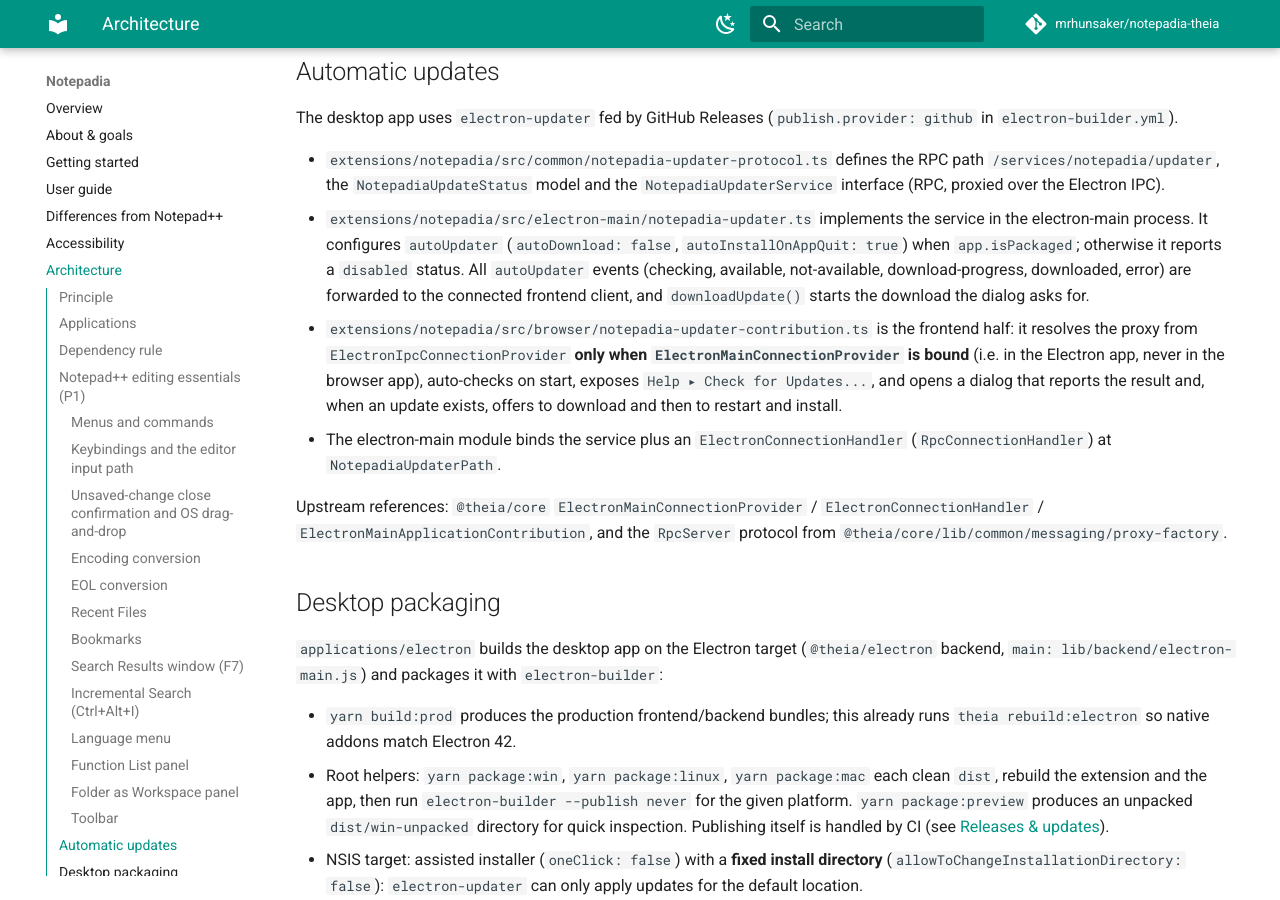
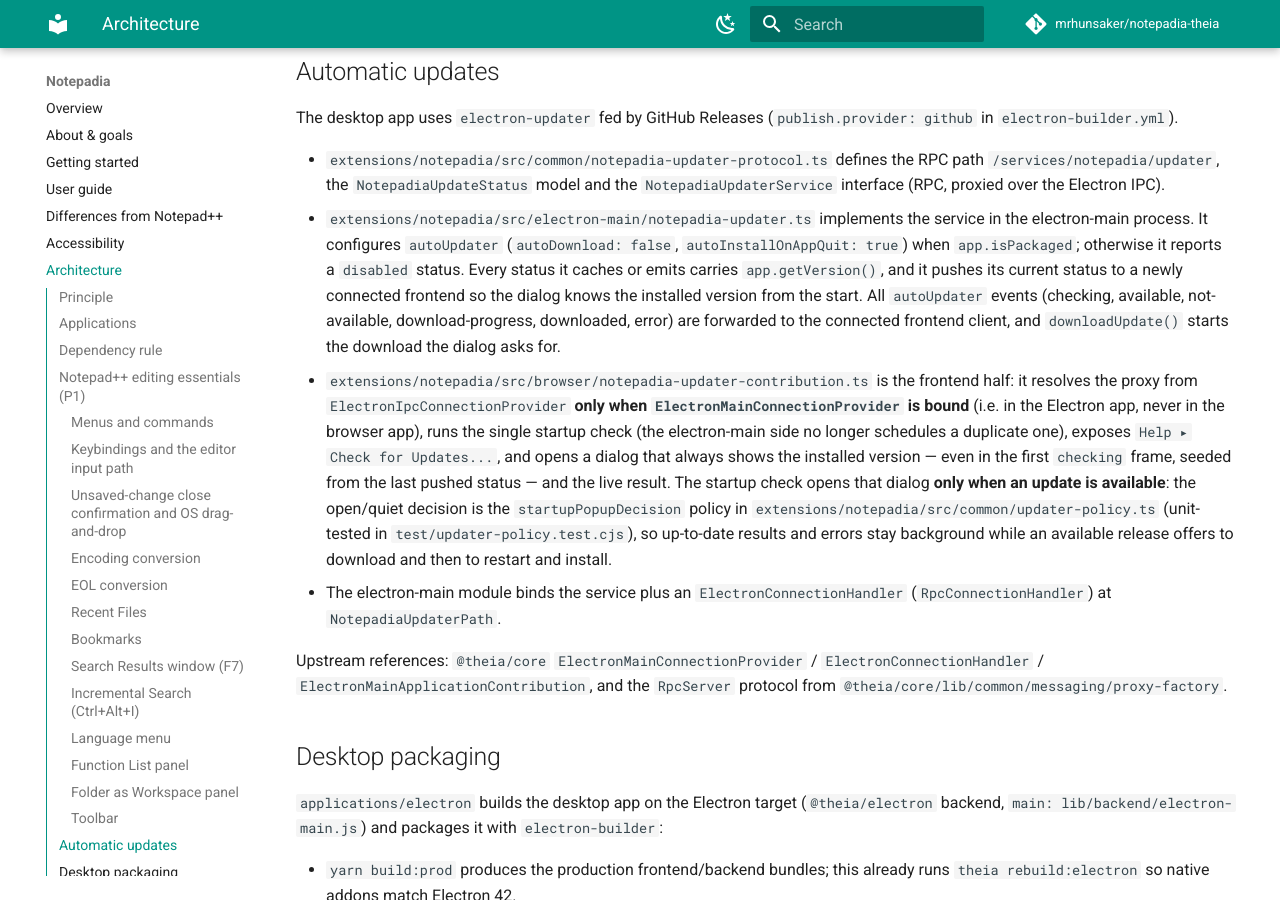
Before and after one commit to mrhunsaker/notepadia-theia, an MkDocs documentation site: the page built from docs/architecture.md, in a window 1280 px wide and 900 px high, scrolled down 7750 px. Built offline with MkDocs 1.6.1 and Material for MkDocs 9.7.7, drawn with Linux system fonts in a browser that asks for light colours; comment, search, counter and statistics services are not loaded.

Commit message:
feat(updater): always show the version in Check for Updates and offer updates on launch
Help > Check for Updates... seeds its dialog with the installed version so
even the first 'Checking for updates...' frame names it, and the startup
check now opens the same dialog when a newer GitHub release exists, while
staying quiet when already up to date or when the check fails (policy in
src/common/updater-policy.ts, tested in test/updater-policy.test.cjs).

The duplicate electron-main startup timer is removed so a launch checks
GitHub Releases once instead of twice, and the backend pushes its cached
status to a newly connected frontend so the version is known from the start.

docs: usage, releases, architecture, README and CHANGELOG follow the new
behavior; releases verification gains a startup-popup step.

```diff
--- a/docs/architecture.md
+++ b/docs/architecture.md
@@ -393,16 +393,27 @@ The desktop app uses `electron-updater` fed by GitHub Releases
 - `extensions/notepadia/src/electron-main/notepadia-updater.ts` implements the
   service in the electron-main process. It configures `autoUpdater`
   (`autoDownload: false`, `autoInstallOnAppQuit: true`) when
-  `app.isPackaged`; otherwise it reports a `disabled` status. All
-  `autoUpdater` events (checking, available, not-available, download-progress,
-  downloaded, error) are forwarded to the connected frontend client, and
-  `downloadUpdate()` starts the download the dialog asks for.
+  `app.isPackaged`; otherwise it reports a `disabled` status. Every status it
+  caches or emits carries `app.getVersion()`, and it pushes its current status
+  to a newly connected frontend so the dialog knows the installed version from
+  the start. All `autoUpdater` events (checking, available, not-available,
+  download-progress, downloaded, error) are forwarded to the connected
+  frontend client, and `downloadUpdate()` starts the download the dialog asks
+  for.
 - `extensions/notepadia/src/browser/notepadia-updater-contribution.ts` is the
   frontend half: it resolves the proxy from `ElectronIpcConnectionProvider`
   **only when `ElectronMainConnectionProvider` is bound** (i.e. in the Electron
-  app, never in the browser app), auto-checks on start, exposes
-  `Help ▸ Check for Updates...`, and opens a dialog that reports the result and,
-  when an update exists, offers to download and then to restart and install.
+  app, never in the browser app), runs the single startup check (the
+  electron-main side no longer schedules a duplicate one), exposes
+  `Help ▸ Check for Updates...`, and opens a dialog that always shows the
+  installed version — even in the first `checking` frame, seeded from the last
+  pushed status — and the live result. The startup check opens that dialog
+  **only when an update is available**: the open/quiet decision is the
+  `startupPopupDecision` policy in
+  `extensions/notepadia/src/common/updater-policy.ts` (unit-tested in
+  `test/updater-policy.test.cjs`), so up-to-date results and errors stay
+  background while an available release offers to download and then to
+  restart and install.
 - The electron-main module binds the service plus an
   `ElectronConnectionHandler` (`RpcConnectionHandler`) at `NotepadiaUpdaterPath`.
 
```
Also changed, not shown: CHANGELOG.md (+15 -0 lines), README.md (+4 -2 lines), docs/releases.md (+14 -6 lines), docs/usage.md (+9 -6 lines), 4 other files.
